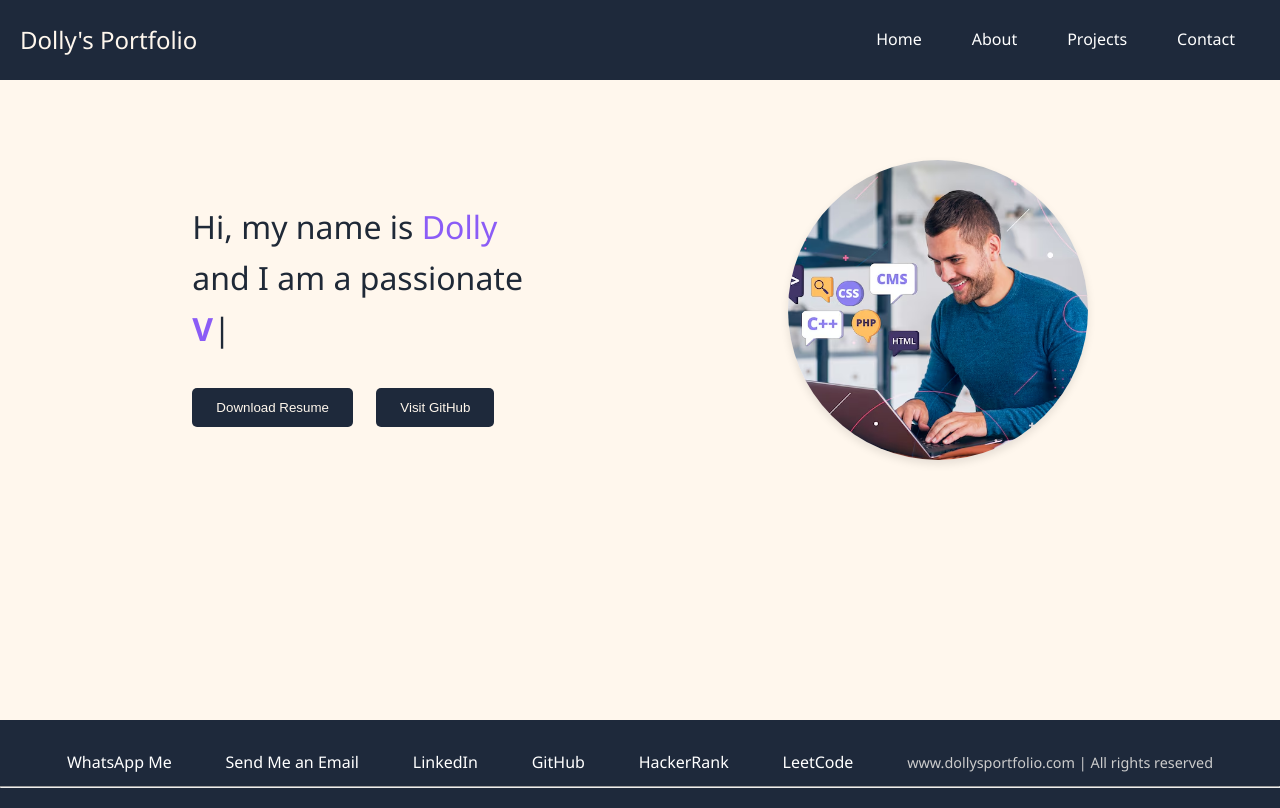
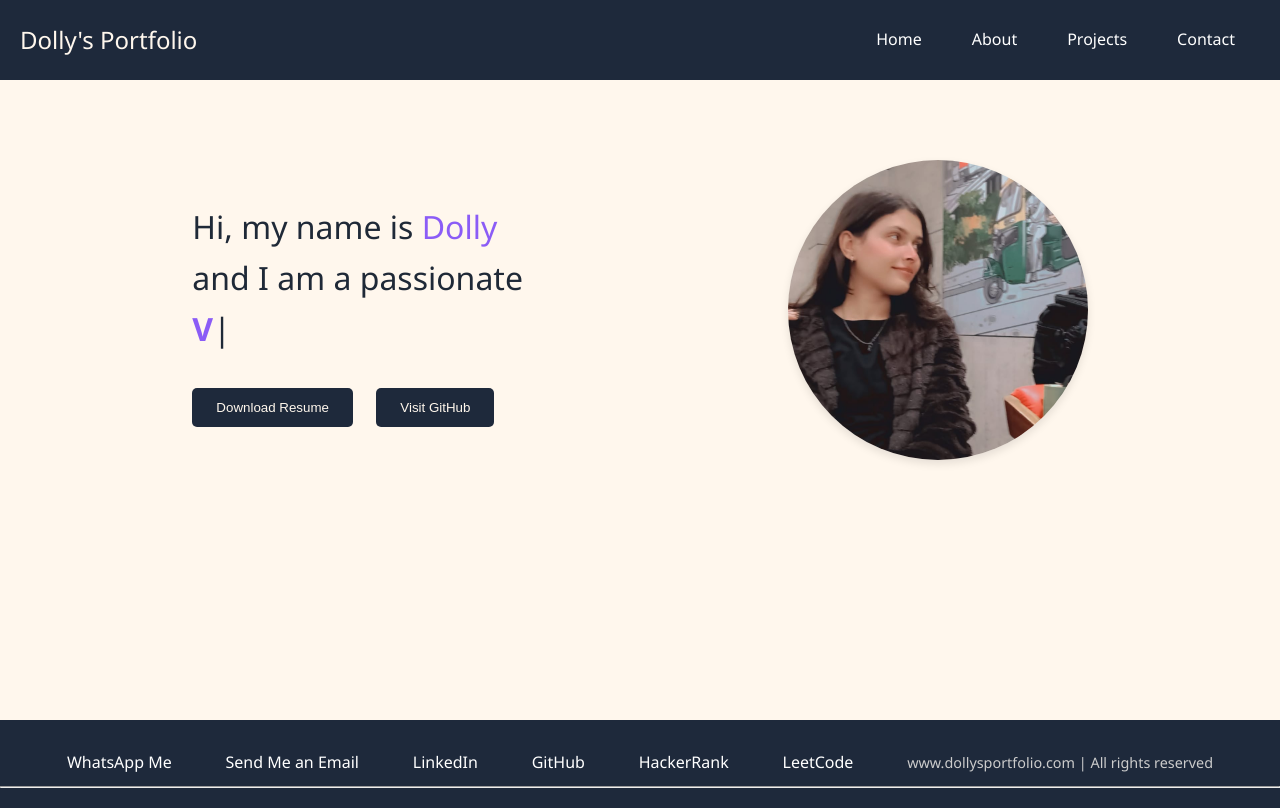
Before and after one commit to dollysingh7428/dolly-s--portfolio, a plain HTML site: page index.html in a window 1280 px wide. Drawn offline with nearby package versions, Linux system fonts and the light colour scheme.

Commit message:
Update profile picture and HTML structure
Updated profile picture and ensured proper HTML structure.

```diff
--- a/index.html
+++ b/index.html
@@ -42,7 +42,7 @@
                 </div>
             </div>
             <div class="rightsection">
-                <img src="png1.jpg" alt="Dolly's Profile Picture">
+                <img src="png4.jpg" alt="Dolly's Profile Picture">
             </div>
         </section>
     </main>
```
